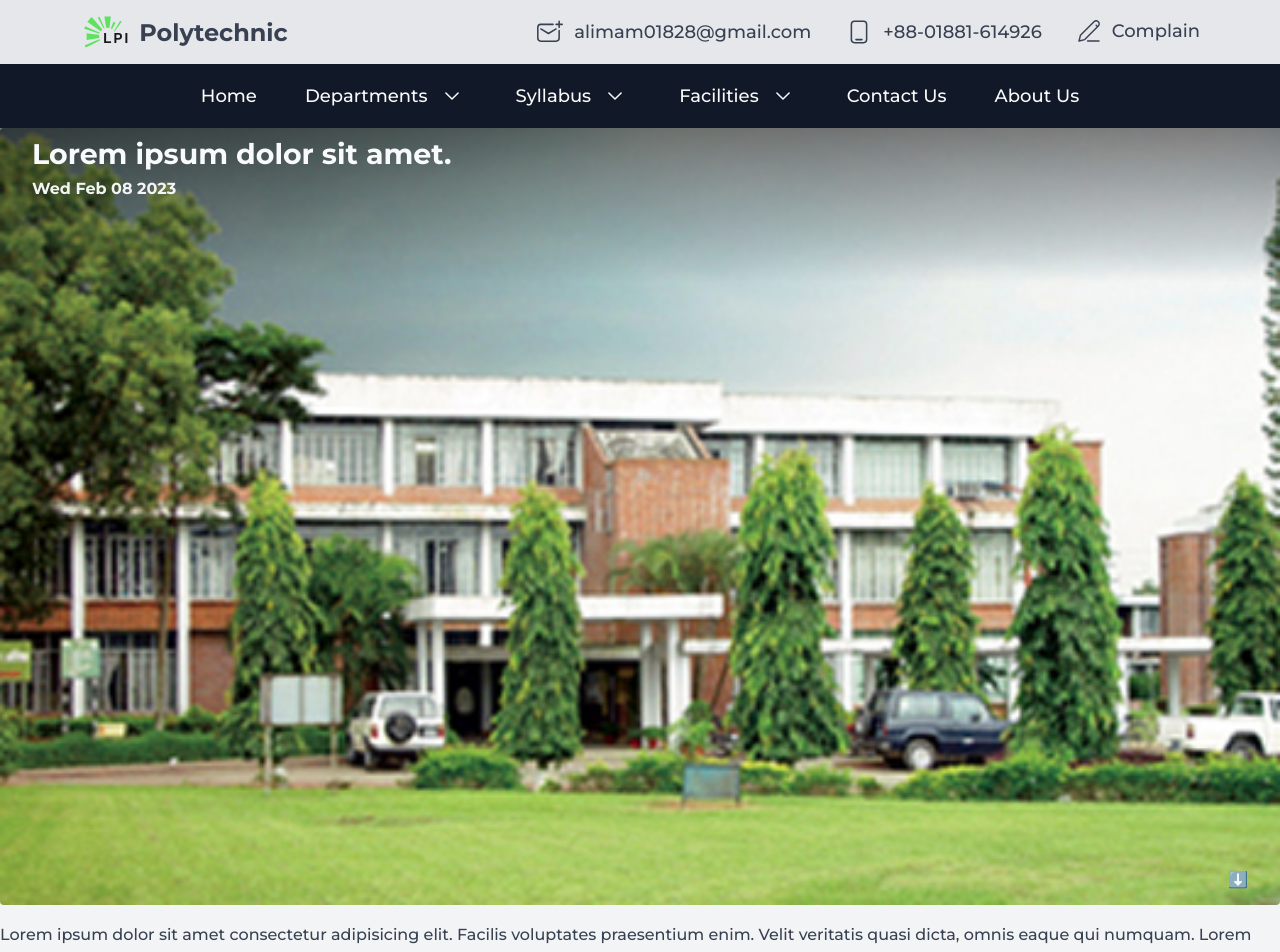
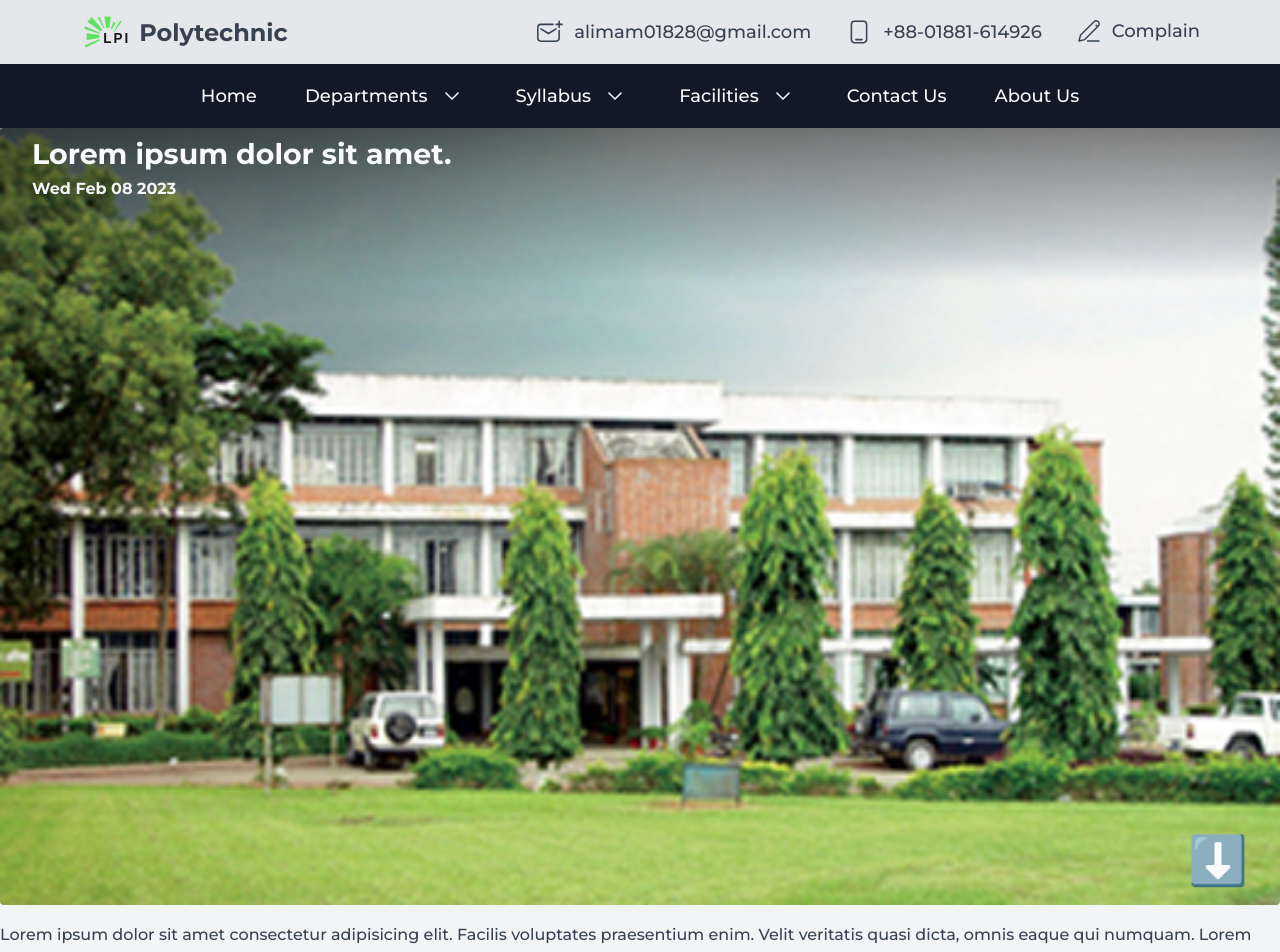
Before and after one commit to al-imam/lpi, a React (Vite) app: page /notice in a window 1280 px wide. Shown: the top 952 px of the page. Built offline with nearby package versions, Linux system fonts and the light colour scheme.

Commit message:
style download buttion

```diff
--- a/src/components/Post/post.module.css
+++ b/src/components/Post/post.module.css
@@ -36,6 +36,16 @@
   justify-self: end;
   padding: 0 2rem 1rem 0;
   z-index: 100;
+  font-size: 3rem;
+  transition: transform 200ms ease-out, filter 200ms ease-out;
+}
+
+.image a:hover {
+  filter: brightness(1.2);
+}
+
+.image a:active {
+  transform: translateY(0.25rem);
 }
 
 .title span {
```
